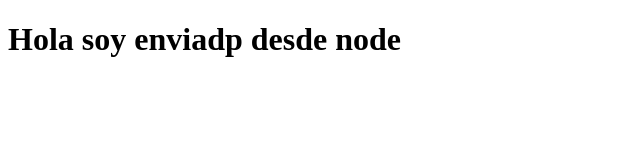
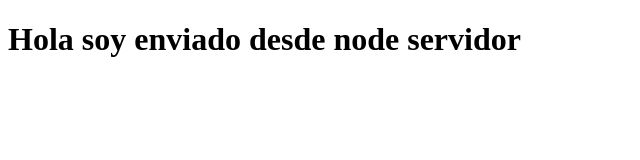
Before and after one commit to jdcasasmoviles/nodeapp, a website: page index.html in a window 1280 px wide. Shown: the whole page, without its empty margins (0-640 px from the left). Drawn offline with Linux system fonts and the light colour scheme.

Commit message:
Index modificaco

```diff
--- a/index.html
+++ b/index.html
@@ -7,7 +7,7 @@
 
 <body class="homepage">
     <!-- Header -->
-    <h1>Hola soy enviadp desde node</h1>
+    <h1>Hola soy enviado desde node servidor</h1>
 </body>
 
 </html>
```
